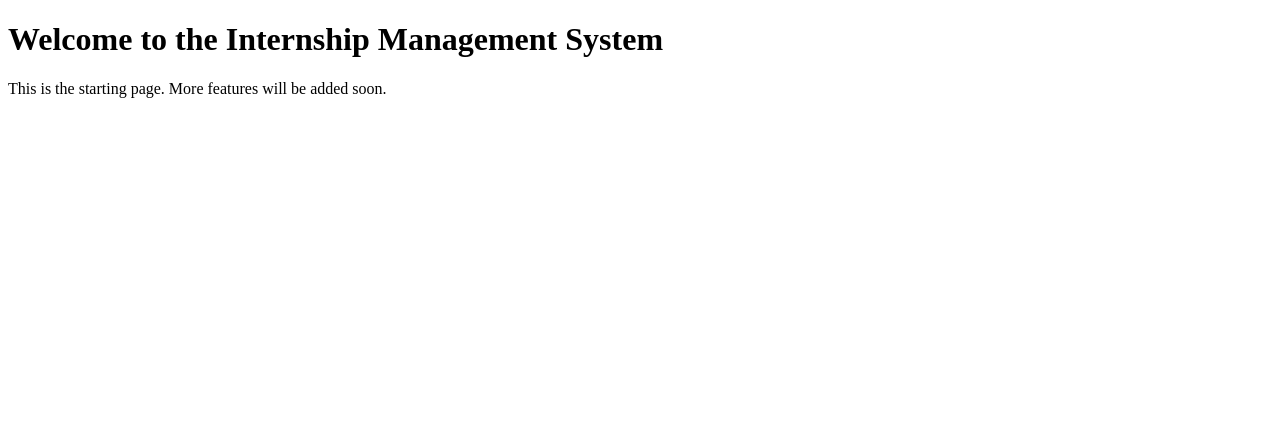
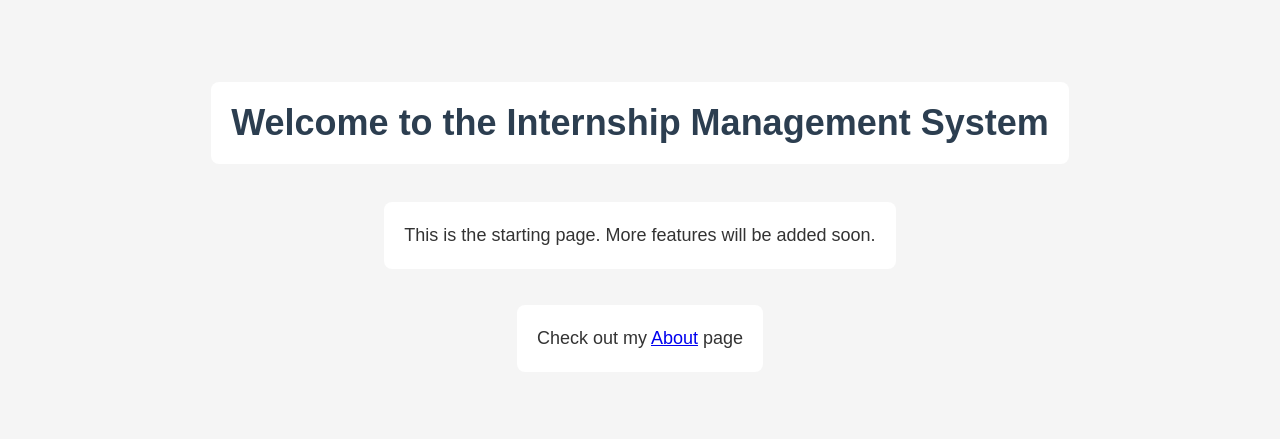
Before and after one commit to n04h424/student_internship-system, a Django app: page / in a window 1280 px wide. Shown: the top 439 px of the page. Run offline with Django 5.2, Linux system fonts and the light colour scheme.

Commit message:
Add files via upload

```diff
--- a/student_internship_system_2/main_project/main_project/settings.py
+++ b/student_internship_system_2/main_project/main_project/settings.py
@@ -11,6 +11,7 @@ https://docs.djangoproject.com/en/5.2/ref/settings/
 """
 
 from pathlib import Path
+import os
 
 # Build paths inside the project like this: BASE_DIR / 'subdir'.
 BASE_DIR = Path(__file__).resolve().parent.parent
@@ -115,7 +116,9 @@ USE_TZ = True
 # https://docs.djangoproject.com/en/5.2/howto/static-files/
 
 STATIC_URL = 'static/'
-
+STATICFILES_DIRS=[
+                    os.path.join(BASE_DIR,'static')
+]
 # Default primary key field type
 # https://docs.djangoproject.com/en/5.2/ref/settings/#default-auto-field
 
--- /dev/null
+++ b/student_internship_system_2/main_project/static/css/style.css
@@ -0,0 +1,33 @@
+
+body
+{
+    font-family: Arial, sans-serif;
+    background-color: #f5f5f5;
+    color: #333;
+    text-align: center;
+    padding: 50px;
+}
+
+/* Headings */
+h1
+{
+    color: #2c3e50;
+    font-size: 36px;
+    margin-bottom: 20px;
+}
+
+/* Paragraphs */
+p
+{
+    font-size: 18px;
+    line-height: 1.5;
+}
+
+/* Optional: add a subtle box for content */
+body > *
+{
+    background-color: #fff;
+    padding: 20px;
+    border-radius: 8px;
+    display: inline-block;
+}
--- a/student_internship_system_2/main_project/templates/homepage.html
+++ b/student_internship_system_2/main_project/templates/homepage.html
@@ -1,17 +1,24 @@
 <!DOCTYPE html>
+{% load static %}
 
 <html>
 <head>
     <title>Internship System</title>
+    <link rel="stylesheet" href="{% static 'css/style.css' %}">
 </head>
 
 <body>
     <h1>
         Welcome to the Internship Management System
     </h1>
-
+    <br>
     <p>
         This is the starting page. More features will be added soon.
     </p>
+    <br>
+    <p>
+        Check out my <a href="about/">About</a> page
+        <!-- when clicking on the link above the url will be set to http://127.0.0.1:8000/+"about/" -->
+    </p>
 </body>
 </html>
```
Also changed, not shown: student_internship_system_2/main_project/templates/about.html (+9 -2 lines), student_internship_system_2/main_project/main_project/urls.py (line endings or trailing spaces).
